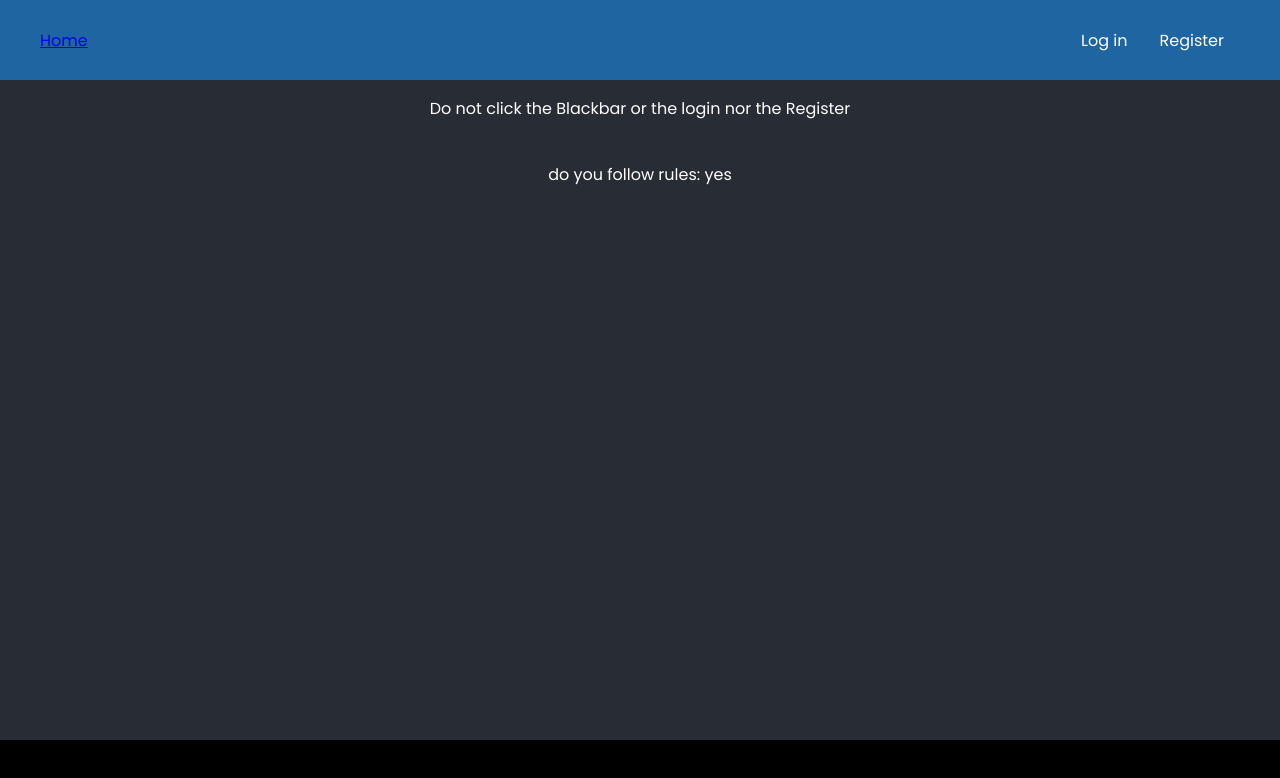
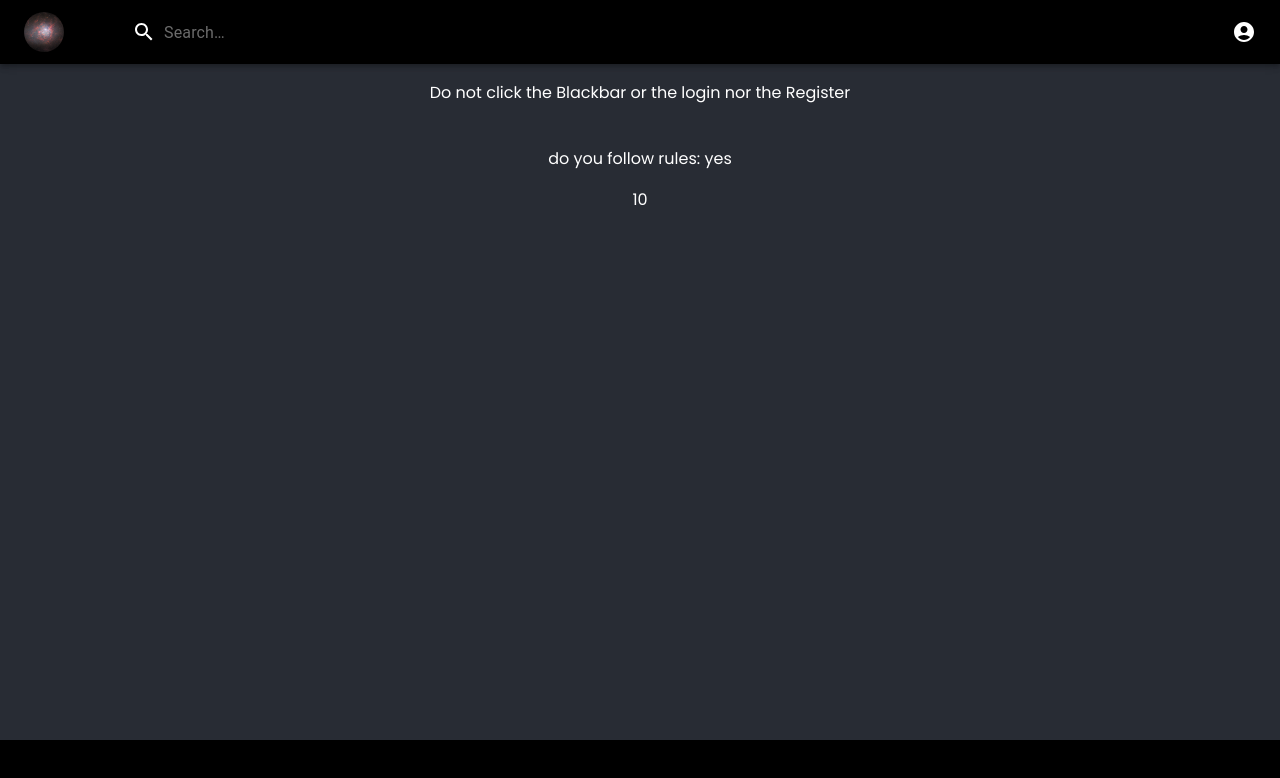
Before and after one commit to F4B123/project, a React (Create React App) app: page / in a window 1280 px wide. Shown: the top 778 px of the page. Built offline with nearby package versions, Linux system fonts and the light colour scheme.

Commit message:
new header

```diff
--- a/package.json
+++ b/package.json
@@ -3,13 +3,17 @@
   "version": "0.1.0",
   "private": true,
   "dependencies": {
+    "@emotion/react": "^11.8.2",
+    "@emotion/styled": "^11.8.1",
+    "@mui/icons-material": "^5.5.0",
+    "@mui/material": "^5.5.0",
     "@testing-library/jest-dom": "^5.16.2",
     "@testing-library/react": "^12.1.4",
     "@testing-library/user-event": "^13.5.0",
     "react": "^17.0.2",
     "react-dom": "^17.0.2",
     "react-router-dom": "^6.2.2",
-    "react-scripts": "5.0.0",
+    "react-scripts": "^5.0.0",
     "web-vitals": "^2.1.4"
   },
   "scripts": {
--- a/src/App.js
+++ b/src/App.js
@@ -1,13 +1,14 @@
 import './App.css';
-import Header from './Components/Header';
-import Post from './Components/Post';
+
 import Footer from './Components/Footer';
+import AppBar from './Components/AppBar';
 
 
 function App() {
   return (
     <div className="App">
-      <Header />
+     <AppBar>
+     </AppBar>
       <p>
         Do not click the Blackbar or the login nor the Register
       </p>
--- /dev/null
+++ b/src/Components/AppBar.css
@@ -0,0 +1,3 @@
+.tool {
+    background-color: black;
+  }
--- /dev/null
+++ b/src/Components/AppBar.js
@@ -0,0 +1,200 @@
+///from MUI appbar
+import * as React from 'react';
+import { styled, alpha } from '@mui/material/styles';
+import AppBar from '@mui/material/AppBar';
+import Box from '@mui/material/Box';
+import Toolbar from '@mui/material/Toolbar';
+import IconButton from '@mui/material/IconButton';
+import Typography from '@mui/material/Typography';
+import InputBase from '@mui/material/InputBase';
+import MenuItem from '@mui/material/MenuItem';
+import Menu from '@mui/material/Menu';
+import SearchIcon from '@mui/icons-material/Search';
+import AccountCircle from '@mui/icons-material/AccountCircle';
+import MoreIcon from '@mui/icons-material/MoreVert';
+
+import Hubble from './hubble.jpg';
+import { Avatar } from "@mui/material";
+import './AppBar.css'
+
+const Search = styled("div")(({ theme }) => ({
+  position: "relative",
+  borderRadius: theme.shape.borderRadius,
+  backgroundColor: "black",
+  "&:hover": {
+    backgroundColor: alpha(theme.palette.common.white, 0.25)
+  },
+  marginRight: theme.spacing(2),
+  marginLeft: 0,
+  width: "100%",
+  [theme.breakpoints.up("sm")]: {
+    marginLeft: theme.spacing(3),
+    width: "auto"
+  }
+}));
+
+const SearchIconWrapper = styled("div")(({ theme }) => ({
+  padding: theme.spacing(0, 2),
+  height: "100%",
+  position: "absolute",
+  pointerEvents: "none",
+  display: "flex",
+  alignItems: "center",
+  justifyContent: "center"
+}));
+
+const StyledInputBase = styled(InputBase)(({ theme }) => ({
+  color: "inherit",
+  "& .MuiInputBase-input": {
+    padding: theme.spacing(1, 1, 1, 0),
+    // vertical padding + font size from searchIcon
+    paddingLeft: `calc(1em + ${theme.spacing(4)})`,
+    transition: theme.transitions.create("width"),
+    width: "100%",
+    [theme.breakpoints.up("md")]: {
+      width: "20ch"
+    }
+  }
+}));
+
+export default function PrimarySearchAppBar() {
+  const [anchorEl, setAnchorEl] = React.useState(null);
+  const [mobileMoreAnchorEl, setMobileMoreAnchorEl] = React.useState(null);
+
+  const isMenuOpen = Boolean(anchorEl);
+  const isMobileMenuOpen = Boolean(mobileMoreAnchorEl);
+
+  const handleProfileMenuOpen = (event) => {
+    setAnchorEl(event.currentTarget);
+  };
+
+  const handleMobileMenuClose = () => {
+    setMobileMoreAnchorEl(null);
+  };
+
+  const handleMenuClose = () => {
+    setAnchorEl(null);
+    handleMobileMenuClose();
+  };
+
+  const handleMobileMenuOpen = (event) => {
+    setMobileMoreAnchorEl(event.currentTarget);
+  };
+
+  const menuId = 'primary-search-account-menu';
+  const renderMenu = (
+    <Menu
+      anchorEl={anchorEl}
+      anchorOrigin={{
+        vertical: 'top',
+        horizontal: 'right',
+      }}
+      id={menuId}
+      keepMounted
+      transformOrigin={{
+        vertical: 'top',
+        horizontal: 'right',
+      }}
+      open={isMenuOpen}
+      onClose={handleMenuClose}
+    >
+      <MenuItem onClick={handleMenuClose}>Profile</MenuItem>
+      <MenuItem onClick={handleMenuClose}>My account</MenuItem>
+    </Menu>
+  );
+
+  const mobileMenuId = 'primary-search-account-menu-mobile';
+  const renderMobileMenu = (
+    <Menu
+      anchorEl={mobileMoreAnchorEl}
+      anchorOrigin={{
+        vertical: 'top',
+        horizontal: 'right',
+      }}
+      id={mobileMenuId}
+      keepMounted
+      transformOrigin={{
+        vertical: 'top',
+        horizontal: 'right',
+      }}
+      open={isMobileMenuOpen}
+      onClose={handleMobileMenuClose}
+    >
+      <MenuItem onClick={handleProfileMenuOpen}>
+        <IconButton
+          size="large"
+          aria-label="account of current user"
+          aria-controls="primary-search-account-menu"
+          aria-haspopup="true"
+          color="inherit"
+        >
+          <AccountCircle />
+        </IconButton>
+        <p>Profile</p>
+      </MenuItem>
+    </Menu>
+  );
+
+  return (
+    <Box sx={{ flexGrow: 1 }}>
+      <AppBar position="static">
+        <Toolbar className="tool">
+          <IconButton
+            size="large"
+            edge="start"
+            color="inherit"
+            aria-label="open drawer"
+            sx={{ mr: 2 }}
+          >
+            <Avatar alt="hubble" src={Hubble} />
+          </IconButton>
+          <Typography
+            variant="h6"
+            noWrap
+            component="div"
+            sx={{ display: { xs: 'none', sm: 'block' } }}
+          >
+
+          </Typography>
+          <Search>
+            <SearchIconWrapper>
+              <SearchIcon />
+            </SearchIconWrapper>
+            <StyledInputBase
+              placeholder="Search…"
+              inputProps={{ 'aria-label': 'search' }}
+            />
+          </Search>
+          <Box sx={{ flexGrow: 1 }} />
+          <Box sx={{ display: { xs: 'none', md: 'flex' } }}>
+            <IconButton
+              size="large"
+              edge="end"
+              aria-label="account of current user"
+              aria-controls={menuId}
+              aria-haspopup="true"
+              onClick={handleProfileMenuOpen}
+              color="inherit"
+            >
+              <AccountCircle />
+            </IconButton>
+          </Box>
+          <Box sx={{ display: { xs: 'flex', md: 'none' } }}>
+            <IconButton
+              size="large"
+              aria-label="show more"
+              aria-controls={mobileMenuId}
+              aria-haspopup="true"
+              onClick={handleMobileMenuOpen}
+              color="inherit"
+            >
+              <MoreIcon />
+            </IconButton>
+          </Box>
+        </Toolbar>
+      </AppBar>
+      {renderMobileMenu}
+      {renderMenu}
+    </Box>
+  );
+}
--- a/src/Components/Footer.js
+++ b/src/Components/Footer.js
@@ -15,6 +15,12 @@
         })
     }
 
+    getDate(){
+        const date1 = new Date()
+        return(date1.getDate())
+    }
+
+
     render(){
         return(
             <>
@@ -23,6 +29,7 @@
                 </div>
                 <br/>
                 <div className="second-footer">do you follow rules: {this.state.follow_rules}</div>
+                <p>{this.getDate()}</p>
 
             </>
         );
--- a/src/Components/Header.css
+++ b/src/Components/Header.css
@@ -1,9 +1,9 @@
 .main-header{
-    background-color: rgb(31, 101, 161);
+    background-color:black;
     display: flex;
     justify-content: space-between;
     align-items: center;
-    height: 80px;
+    height: 40px;
     margin: 0 auto;
     padding: 0 40px;
 }
@@ -24,3 +24,31 @@
 .main-nav a:hover {
     color:#adadad;
 }
+
+.logo {
+    flex-grow: 1;
+    max-height: 40px;
+    background-size: contain;
+    background-repeat: no-repeat;
+    background-position: left;
+    display: flex;
+}
+
+.img-wrapper {
+    flex-grow: 1;
+    flex-direction: column;
+    display: flex;
+    align-items: stretch;
+    justify-content: flex-end;
+}
+
+
+.my-image {
+    background-image: url(https://avatars.akamai.steamstatic.com/9fc29a821f59aa512a163d04e28b9b869b2351e3_full.jpg);
+    flex-grow: 1;
+    max-height: 70vh;
+    min-width: 30vw;
+    background-size: contain;
+    background-repeat: no-repeat;
+    background-position: right;
+}
--- a/src/Components/Header.js
+++ b/src/Components/Header.js
@@ -1,19 +1,26 @@
 import React from "react";
+import { Avatar } from "@mui/material";
+import Hubble from "./hubble.jpg";
 import "./Header.css";
+
+
+//maybe make the logo the link to the page?
 
 function Header(){
     return(
         <>
-            <header class= "main-header" >
-                <a href = "/" class="web-name">
-                    <div class="web-name1">
-                        Home
+            <header className="main-header" >
+                <div>
+                    <Avatar alt="hubble" src={Hubble} />
+                </div>
+                <a href = "/" className="web-name">
+                    <div className="web-name1">
                     </div>
                 </a>
-                <nav class="main-nav">
+
+                <nav className="main-nav">
                     <ul>
-                        <li><a href = "/" onClick={() => {window.alert('login not available')}}>Log in</a></li>
-                        <li><a href = "/" onClick={() => {window.alert('Register not available')}}>Register</a></li>
+                        <li><a href = "/" onClick={() => {window.alert('Register not available')}}>Profile</a></li>
                     </ul>
                 </nav>
             </header>
```
Also changed, not shown: src/Components/hubble.jpg (added), 1 other file (tests, documents, lock files or other folders).
